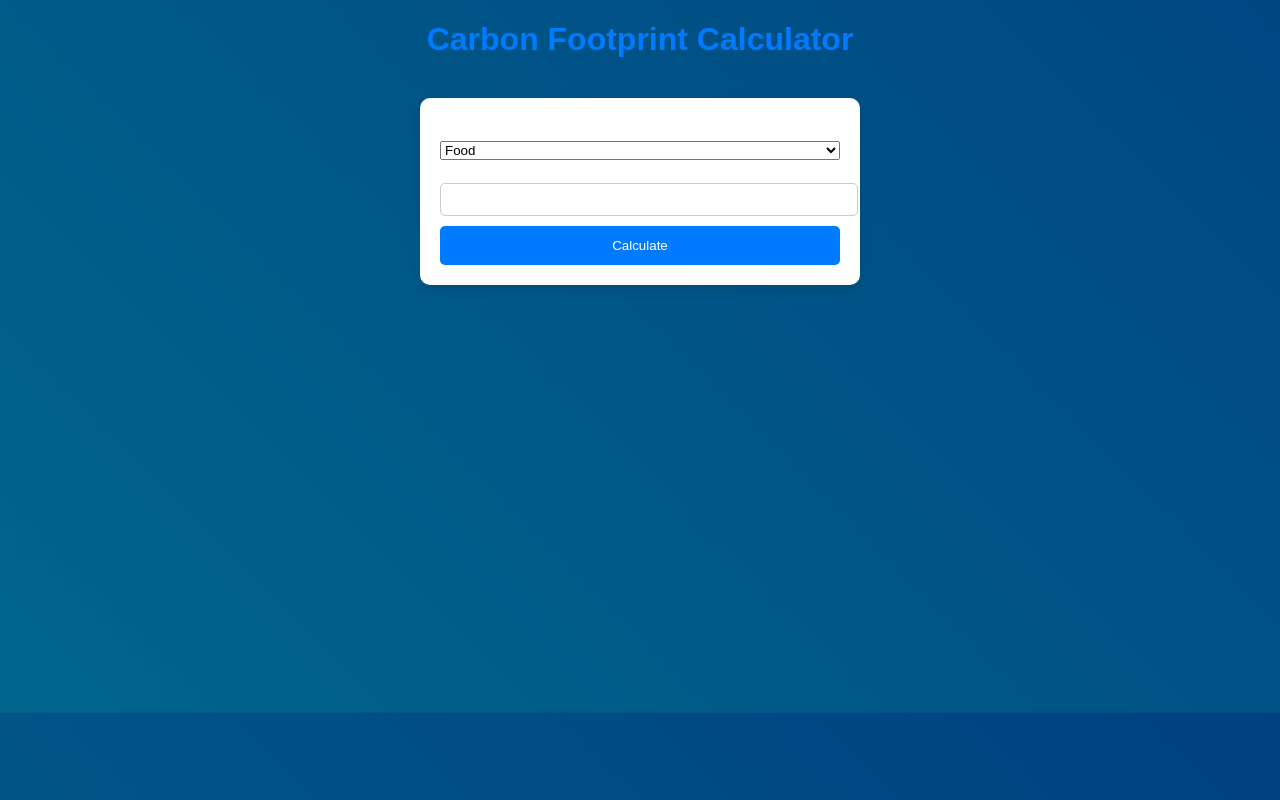
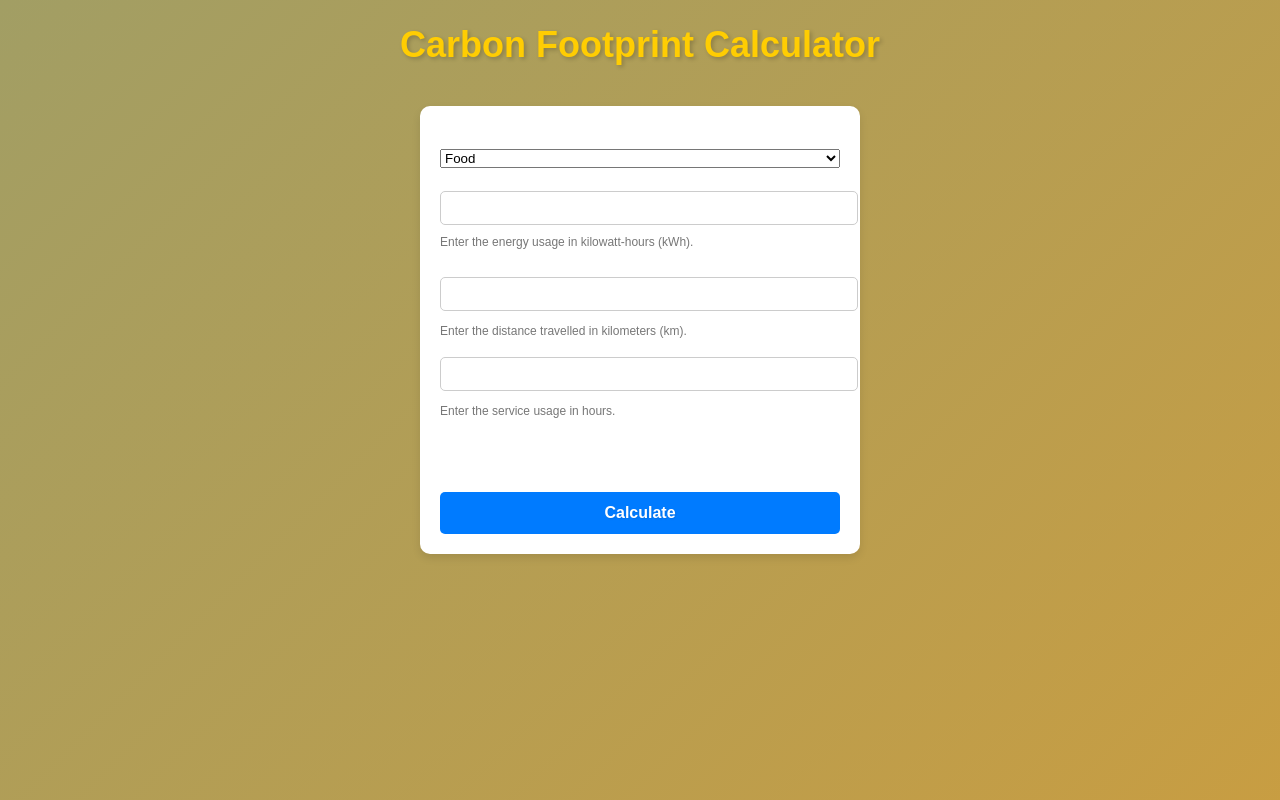
Before and after one commit to alikhan37544/Carbon_Footprint_Calculator, a Flask app: page / in a window 1280 px wide. Run offline with Flask 3, Linux system fonts and the light colour scheme.

Commit message:
Polishing up

```diff
--- a/static/css/style.css
+++ b/static/css/style.css
@@ -1,7 +1,7 @@
 body {
     font-family: Arial, sans-serif;
     margin: 0;
-    background: linear-gradient(45deg, #00a0a0, #004080);
+    background: linear-gradient(135deg, #4DA0B0, #D39D38);
     background-size: 400% 400%;
     animation: gradientAnimation 15s ease infinite;
     color: #fff;
@@ -18,11 +18,13 @@ body {
         background-position: 0% 50%;
     }
 }
+
 h1 {
     text-align: center;
     margin-bottom: 40px;
-    font-size: 32px;
-    color: #007bff;
+    font-size: 36px;
+    color: #ffcd02; /* Golden yellow */
+    text-shadow: 2px 2px 4px rgba(0, 0, 0, 0.2);
 }
 
 .form-container {
@@ -32,6 +34,16 @@ h1 {
     background-color: #ffffff;
     border-radius: 10px;
     box-shadow: 0 4px 8px rgba(0, 0, 0, 0.1);
+    animation: fadeInAnimation 1s;
+}
+
+@keyframes fadeInAnimation {
+    from {
+        opacity: 0;
+    }
+    to {
+        opacity: 1;
+    }
 }
 
 form {
@@ -50,6 +62,9 @@ input[type="number"] {
     margin-bottom: 10px;
     border: 1px solid #ccc;
     border-radius: 5px;
+    font-size: 14px;
+    font-weight: bold;
+    text-shadow: 1px 1px 2px rgba(0, 0, 0, 0.1);
 }
 
 button[type="submit"] {
@@ -61,16 +76,35 @@ button[type="submit"] {
     border-radius: 5px;
     cursor: pointer;
     transition: background-color 0.3s;
+    font-size: 16px;
+    font-weight: bold;
+    text-shadow: 1px 1px 2px rgba(0, 0, 0, 0.1);
 }
 
 button[type="submit"]:hover {
     background-color: #0056b3;
 }
 
+#additional-use-cases {
+    animation: slideDownAnimation 1s;
+}
+
+@keyframes slideDownAnimation {
+    from {
+        transform: translateY(-20px);
+        opacity: 0;
+    }
+    to {
+        transform: translateY(0);
+        opacity: 1;
+    }
+}
+
 #result-container {
     display: none;
     text-align: center;
     margin-top: 40px;
+    animation: fadeInAnimation 1s;
 }
 
 #result-text {
@@ -78,9 +112,11 @@ button[type="submit"]:hover {
     font-size: 24px;
     margin-bottom: 20px;
     color: #007bff;
+    text-shadow: 1px 1px 2px rgba(0, 0, 0, 0.1);
 }
 
-#go-back-button {
+#go-back-button,
+#add-more-button {
     padding: 10px 20px;
     background-color: #007bff;
     color: #fff;
@@ -88,8 +124,53 @@ button[type="submit"]:hover {
     border-radius: 5px;
     cursor: pointer;
     transition: background-color 0.3s;
+    margin-right: 10px;
+    font-size: 16px;
+    font-weight: bold;
+    text-shadow: 1px 1px 2px rgba(0, 0, 0, 0.1);
 }
 
-#go-back-button:hover {
+#go-back-button:hover,
+#add-more-button:hover {
     background-color: #0056b3;
 }
+
+.input-info {
+    font-size: 12px;
+    color: #777;
+    margin-bottom: 10px;
+}
+
+#additional-use-cases {
+    animation: slideDownAnimation 1s;
+}
+
+@keyframes slideDownAnimation {
+    from {
+        transform: translateY(-20px);
+        opacity: 0;
+    }
+    to {
+        transform: translateY(0);
+        opacity: 1;
+    }
+}
+
+/* Add the following styles for the list items */
+ul {
+    list-style-type: none;
+    padding: 0;
+}
+
+li {
+    margin-bottom: 5px;
+    font-weight: bold;
+    cursor: pointer;
+    transition: color 0.3s; /* Add transition for color */
+}
+
+/* Add hover effect for the list items */
+li:hover {
+    color: #ffcd02; /* Golden yellow */
+    text-shadow: 1px 1px 2px rgba(0, 0, 0, 0.2);
+}
--- a/static/js/script.js
+++ b/static/js/script.js
@@ -5,11 +5,20 @@ $(document).ready(function() {
         // Get form data
         var activity = $('#activity').val();
         var energy_used = parseFloat($('#energy_used').val());
+        var distance_travelled = parseFloat($('#distance_travelled').val()); // Multiplier for travel
+        var service_usage = parseFloat($('#service_usage').val()); // Multiplier for services
 
         // Validate the input
         if (isNaN(energy_used) || energy_used <= 0) {
             alert('Please enter a valid energy usage value.');
             return;
+        }
+
+        // Apply temporary multipliers (if available)
+        if (activity === 'travel' && !isNaN(distance_travelled)) {
+            energy_used *= distance_travelled;
+        } else if (activity === 'services' && !isNaN(service_usage)) {
+            energy_used *= service_usage;
         }
 
         // Calculate carbon footprint based on activity and energy_used
@@ -31,6 +40,9 @@ $(document).ready(function() {
 
         // Reset the form inputs
         $('#carbon-form')[0].reset();
+
+        // Hide additional use cases
+        $('#additional-use-cases').slideUp();
     });
 
     $('#add-more-button').on('click', function() {
@@ -40,6 +52,19 @@ $(document).ready(function() {
 
         // Reset the form inputs
         $('#carbon-form')[0].reset();
+
+        // Hide additional use cases
+        $('#additional-use-cases').slideUp();
+    });
+
+    // Show/hide additional use cases based on selected activity
+    $('#activity').on('change', function() {
+        var selectedActivity = $(this).val();
+        if (selectedActivity === 'travel' || selectedActivity === 'services') {
+            $('#additional-use-cases').slideDown();
+        } else {
+            $('#additional-use-cases').slideUp();
+        }
     });
 });
 
--- a/templates/index.html
+++ b/templates/index.html
@@ -13,11 +13,31 @@
                 <option value="food">Food</option>
                 <option value="electricity">Electricity</option>
                 <option value="travel">Travel</option>
+                <option value="services">Services</option>
                 <!-- Add other options for different activities as needed -->
             </select>
 
             <label for="energy_used">Energy Used (kWh):</label>
             <input type="number" name="energy_used" id="energy_used" step="0.01" required>
+            <small class="input-info">Enter the energy usage in kilowatt-hours (kWh).</small>
+
+            <!-- Additional use cases -->
+            <div id="additional-use-cases">
+                <label for="distance_travelled">Distance Travelled (km):</label>
+                <input type="number" name="distance_travelled" id="distance_travelled" step="0.01">
+                <small class="input-info">Enter the distance travelled in kilometers (km).</small>
+
+                <label for="service_usage">Service Usage (hours):</label>
+                <input type="number" name="service_usage" id="service_usage" step="0.01">
+                <small class="input-info">Enter the service usage in hours.</small>
+
+                <ul>
+                    <li>Activity 1</li>
+                    <li>Activity 2</li>
+                    <!-- Add other list items as needed -->
+                </ul>
+            </div>
+
 
             <button type="submit">Calculate</button>
         </form>
@@ -26,6 +46,7 @@
     <div id="result-container">
         <p id="result-text"></p>
         <button id="go-back-button">Go Back</button>
+        <button id="add-more-button">Add More Entries</button>
     </div>
 
     <script src="{{ url_for('serve_static', filename='js/script.js') }}"></script>
```
